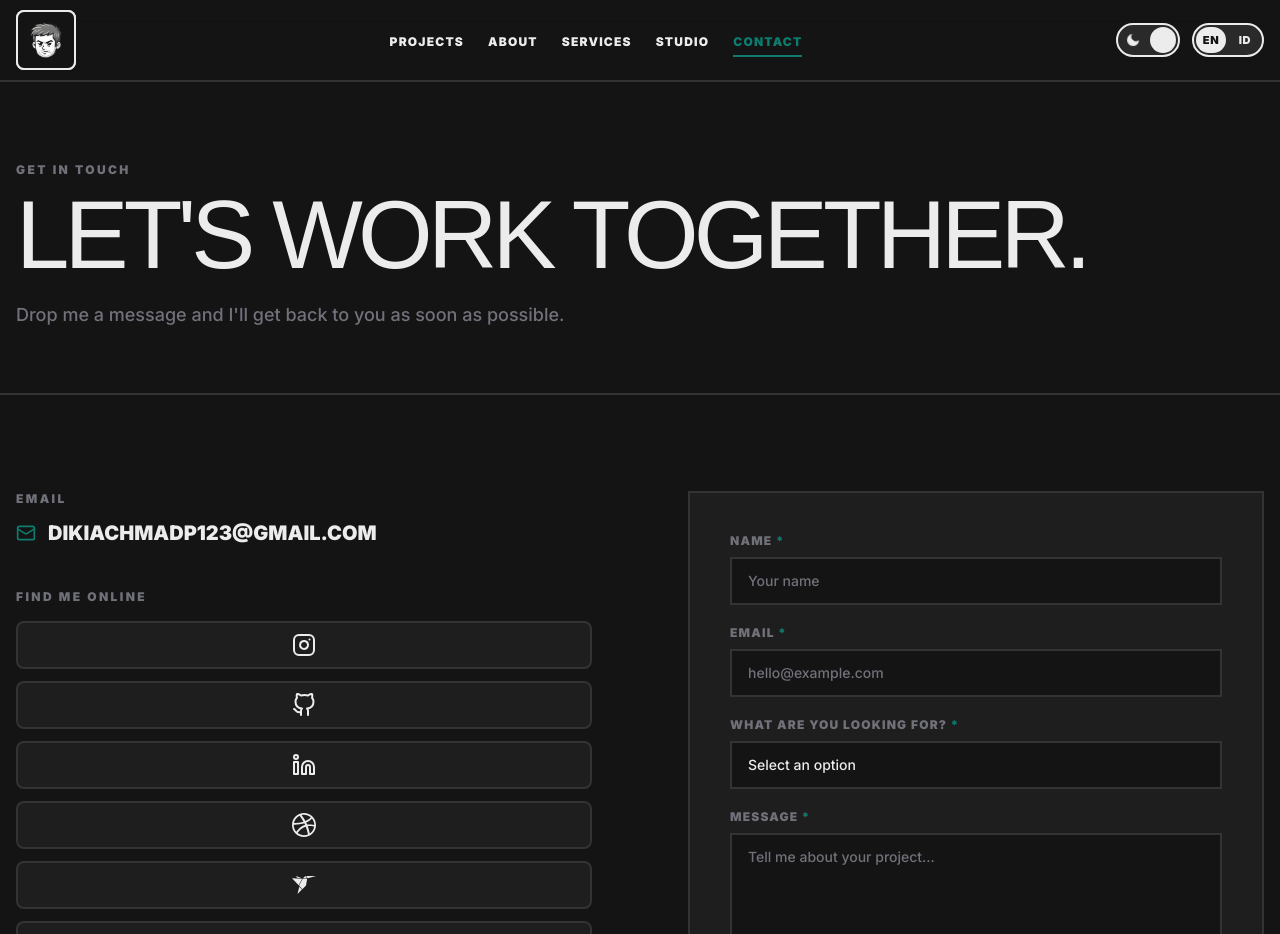
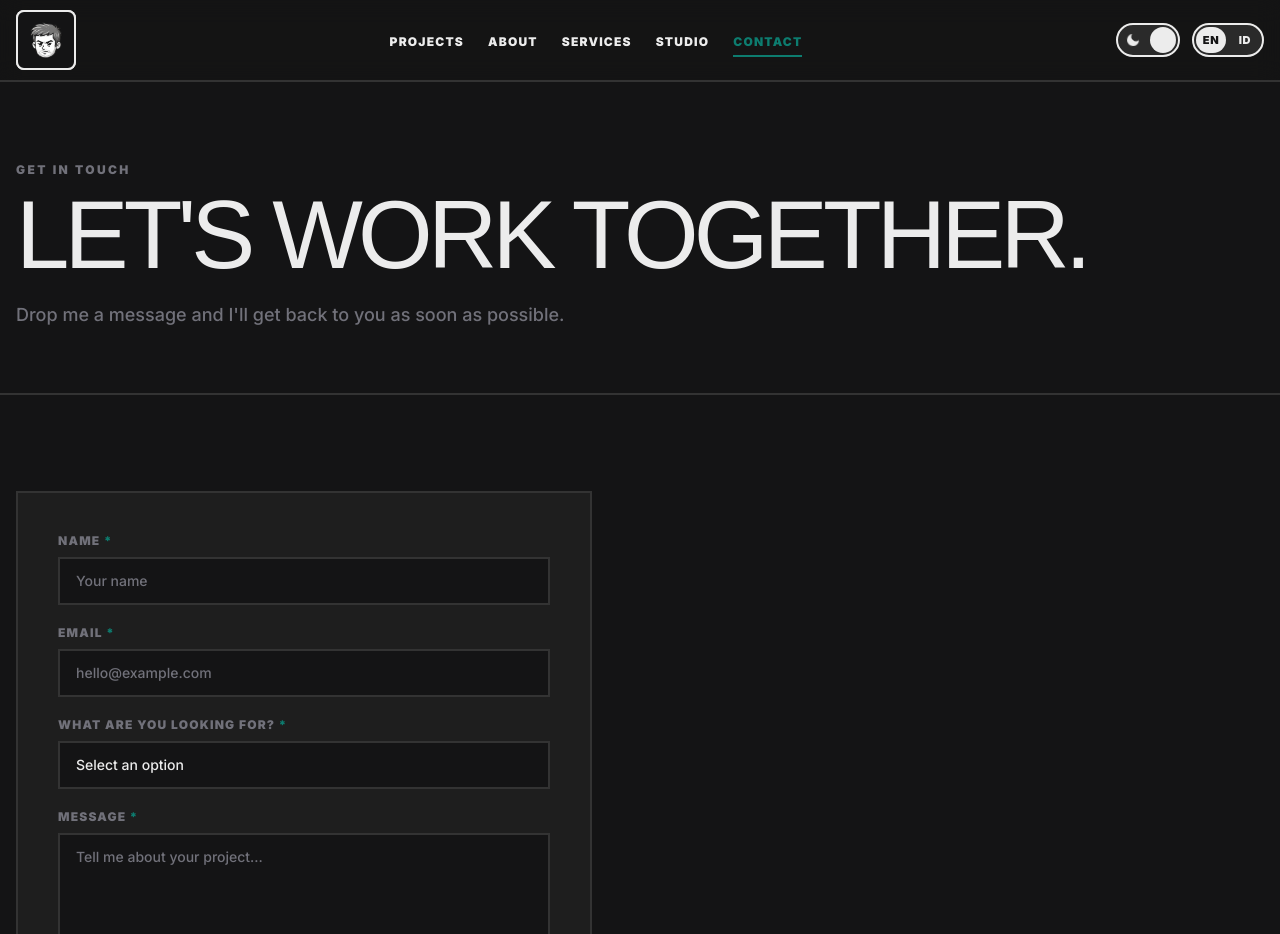
Before and after one commit to dikiachmadp/dikiachmadp.work, a Next.js app: page /en/contact in a window 1280 px wide. Shown: the top 934 px of the page. Built offline with nearby package versions, Linux system fonts and the light colour scheme; a web font is replaced by a local one.

Commit message:
update contact page

```diff
--- a/src/app/[locale]/contact/page.tsx
+++ b/src/app/[locale]/contact/page.tsx
@@ -14,9 +14,10 @@ export default async function ContactPage({
   params: Promise<{ locale: string }>;
 }) {
   const resolvedParams = await params;
-  const validLocale = (resolvedParams.locale === "en" || resolvedParams.locale === "id")
-    ? (resolvedParams.locale as Locale)
-    : "en";
+  const validLocale =
+    resolvedParams.locale === "en" || resolvedParams.locale === "id"
+      ? (resolvedParams.locale as Locale)
+      : "en";
 
   const dict = await getDictionary(validLocale);
   const header = dict.pageHeader.contact;
@@ -31,46 +32,10 @@ export default async function ContactPage({
 
       <SectionWrapper id="contact-content">
         <div className="grid grid-cols-1 lg:grid-cols-2 gap-12 lg:gap-24 items-start">
-
-          {/* Left: Contact Info */}
-          <div className="flex flex-col gap-10">
-            <div>
-              <p className="text-xs font-black uppercase tracking-[0.2em] text-(--gray-medium) mb-3">
-                Email
-              </p>
-              <a
-                href={`mailto:${dict.siteConfig.email}`}
-                className="group inline-flex items-center gap-3 text-lg md:text-xl font-black uppercase hover:text-(--accent) transition-colors"
-              >
-                <Mail className="w-5 h-5 shrink-0 text-(--accent)" />
-                {dict.siteConfig.email}
-              </a>
-            </div>
-
-            <div>
-              <p className="text-xs font-black uppercase tracking-[0.2em] text-(--gray-medium) mb-4">
-                Find me online
-              </p>
-              <div className="flex flex-col gap-3">
-                {Object.entries(dict.siteConfig.socials).map(([platform, url]) => (
-                  <Social
-                    key={platform}
-                    platform={platform}
-                    url={url}
-                    showLabel={true}
-                    size="md"
-                    className="text-base font-bold uppercase"
-                  />
-                ))}
-              </div>
-            </div>
-          </div>
-
           {/* Right: Form */}
           <div className="border-2 border-(--border) p-6 md:p-10 bg-(--card)">
             <ContactForm contactData={dict.contact} uiLabels={dict.ui} />
           </div>
-
         </div>
       </SectionWrapper>
     </PageWrapper>
```
